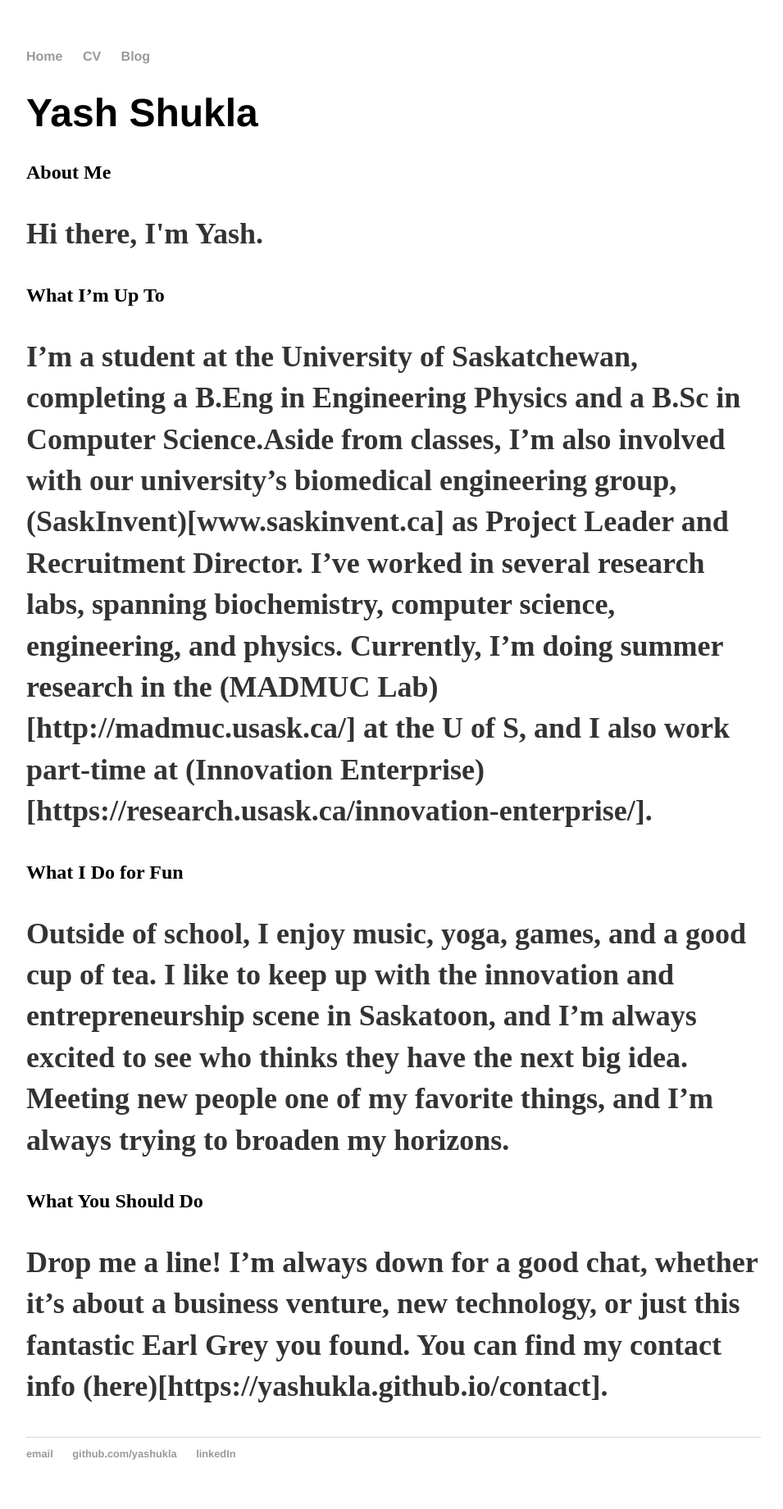
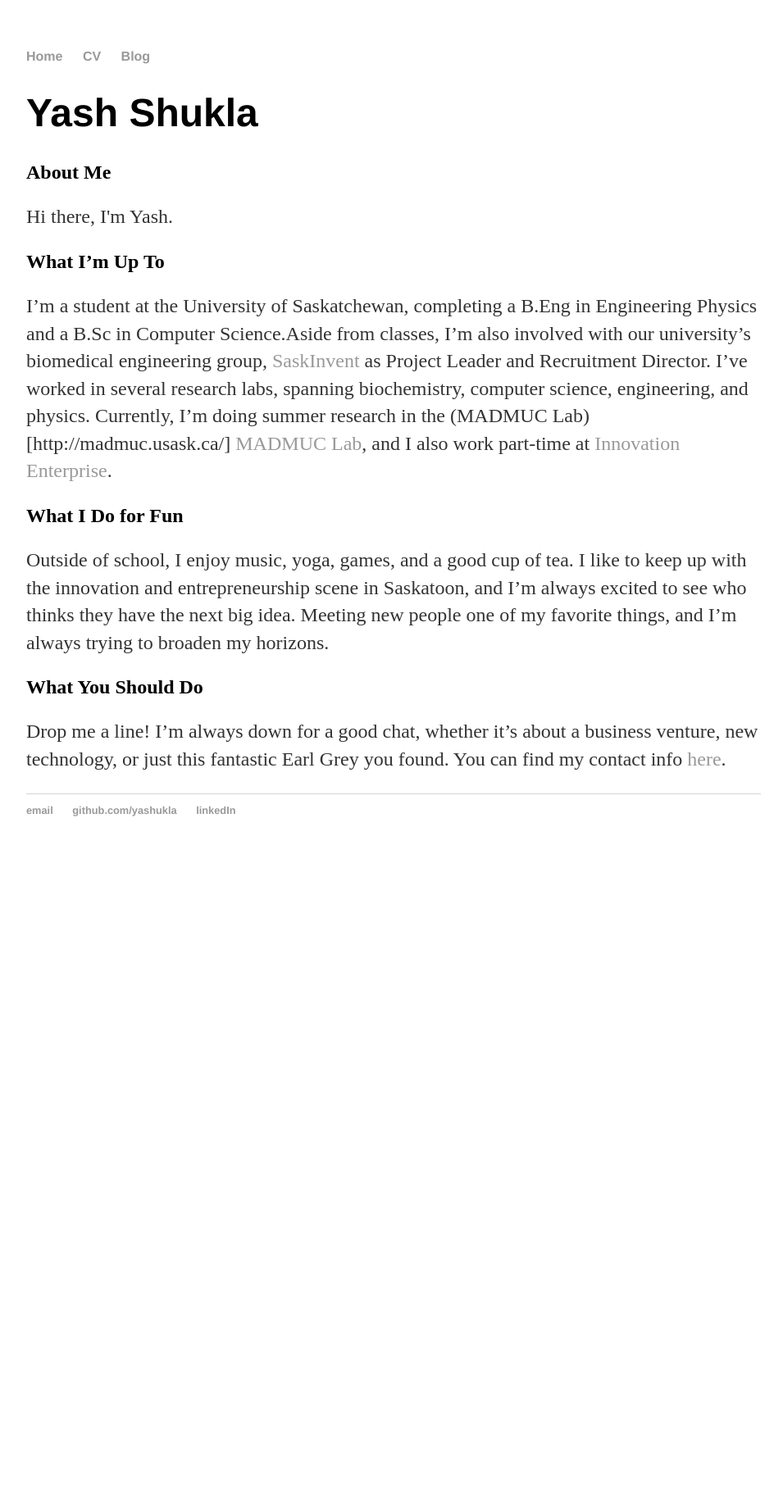
Before and after one commit to yashukla/yashukla.github.io, a Jekyll site: the page built from index.html, in a window 1280 px wide. Shown: the whole page at 82% size, without its empty margins (160-1115 px from the left). Built offline with Jekyll 4.4.1, drawn with Linux system fonts in a browser that asks for light colours; after the commit the page ends 1056 px from its top, so only the background shows below that.

Commit message:
Update index.html
Take two on the About Me. Used proper syntax for links, tried to clean up the formatting.

```diff
--- a/index.html
+++ b/index.html
@@ -4,13 +4,21 @@ title: Yash Shukla
 ---
 <div class="blurb">
 	<h1>Yash Shukla</h1>
-	<h2>About Me<h2>
+
+	<h2>About Me</h2>
+
 	<p>Hi there, I'm Yash. </p>
-	<h2>What I’m Up To<h2>
-	<p>I’m a student at the University of Saskatchewan, completing a B.Eng in Engineering Physics and a B.Sc in Computer Science.Aside from classes, I’m also involved with our university’s biomedical engineering group, (SaskInvent)[www.saskinvent.ca] as Project Leader and Recruitment Director. I’ve worked in several research labs, spanning biochemistry, computer science, engineering, and physics. Currently, I’m doing summer research in the (MADMUC Lab)[http://madmuc.usask.ca/] at the U of S, and I also work part-time at (Innovation Enterprise)[https://research.usask.ca/innovation-enterprise/].<p>
-	<h2>What I Do for Fun<h2>
-	<p>Outside of school, I enjoy music, yoga, games, and a good cup of tea. I like to keep up with the innovation and entrepreneurship scene in Saskatoon, and I’m always excited to see who thinks they have the next big idea. Meeting new people one of my favorite things, and I’m always trying to broaden my horizons.<p>
-	<h2>What You Should Do<h2>
-	<p>Drop me a line! I’m always down for a good chat, whether it’s about a business venture, new technology, or just this fantastic Earl Grey you found. You can find my contact info (here)[https://yashukla.github.io/contact].<p>
+
+	<h2>What I’m Up To</h2>
+
+	<p>I’m a student at the University of Saskatchewan, completing a B.Eng in Engineering Physics and a B.Sc in Computer Science.Aside from classes, I’m also involved with our university’s biomedical engineering group, <a href="www.saskinvent.ca">SaskInvent</a> as Project Leader and Recruitment Director. I’ve worked in several research labs, spanning biochemistry, computer science, engineering, and physics. Currently, I’m doing summer research in the (MADMUC Lab)[http://madmuc.usask.ca/] <a href="http://madmuc.usask.ca/">MADMUC Lab</a>, and I also work part-time at <a href="https://research.usask.ca/innovation-enterprise/">Innovation Enterprise</a>.</p>
+
+	<h2>What I Do for Fun</h2>
+
+	<p>Outside of school, I enjoy music, yoga, games, and a good cup of tea. I like to keep up with the innovation and entrepreneurship scene in Saskatoon, and I’m always excited to see who thinks they have the next big idea. Meeting new people one of my favorite things, and I’m always trying to broaden my horizons.</p>
+
+	<h2>What You Should Do</h2>
+
+	<p>Drop me a line! I’m always down for a good chat, whether it’s about a business venture, new technology, or just this fantastic Earl Grey you found. You can find my contact info <a href="https://yashukla.github.io/contact">here</a>.</p>
 
 </div><!-- /.blurb -->
```
